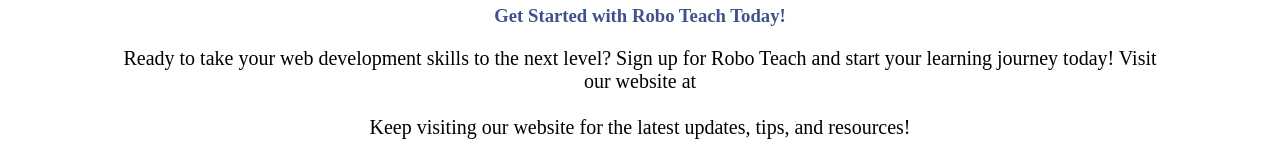
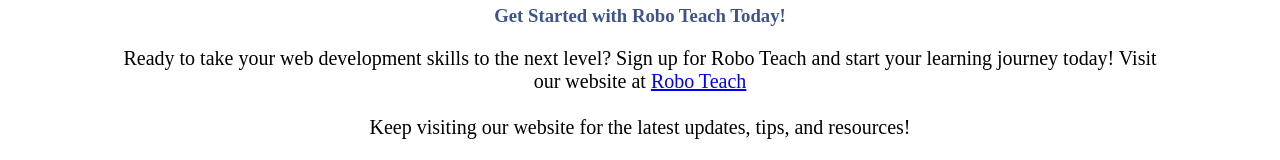
Before and after one commit to bugdevta/Tech-Gadget-Launch-Page, a plain HTML site: page index.html in a window 1280 px wide. Shown: the part 1567-1727 px from the top of the page. Drawn offline with Linux system fonts and the light colour scheme.

Commit message:
Update index.html

```diff
--- a/index.html
+++ b/index.html
@@ -138,7 +138,7 @@
       Ready to take your web development skills to the next level? Sign up for
       Robo Teach and start your learning journey today! Visit our website at
       <a href="https://bugdevta.github.io/roboTeach/" target="_blank"
-        ></a
+        >Robo Teach</a
       >
       <br /><br />
       Keep visiting our website for the latest updates, tips, and resources!
```
